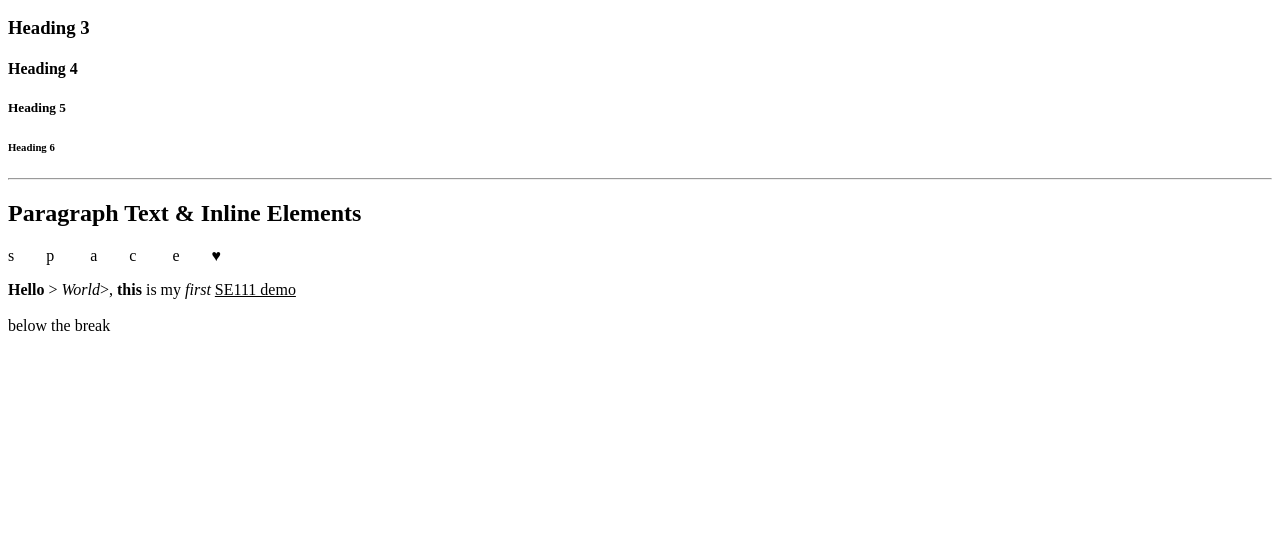
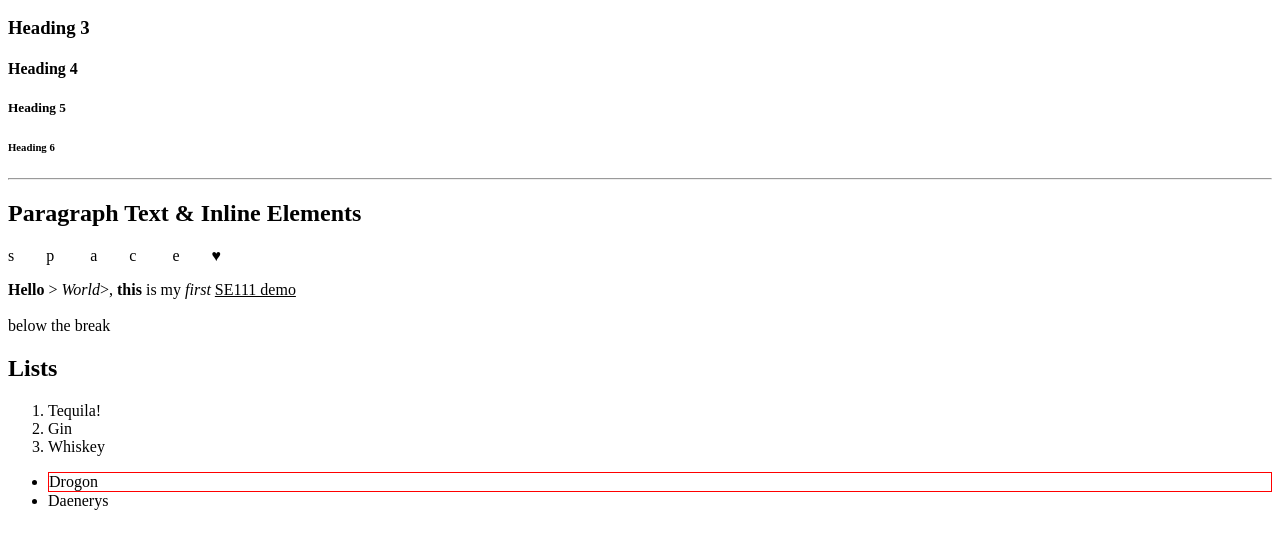
Before and after one commit to michaels019/se111_202320, a plain HTML site: page week1_demo/index.html in a window 1280 px wide. Shown: the part 112-660 px from the top of the page. Drawn offline with Linux system fonts and the light colour scheme.

Commit message:
introduced w1 assignment as well as modified w1 demo

```diff
--- a/week1_demo/index.html
+++ b/week1_demo/index.html
@@ -37,11 +37,27 @@
             <br> <!--New empty line; line break-->
             <br>
         below the break
+        <p>
 
 
-        <!--second part of demo-->
+        <div>
 
+            <h2>Lists</h2>
 
+            <!--ordered & unordered lists are also BLE; they contain list items for each item ... in ... the list-->
+
+            <ol>
+                <li>Tequila!</li>
+                <li>Gin</li>
+                <li>Whiskey</li>
+            </ol>
+
+            <ul>
+                <li style="border:1px solid red">Drogon</li>
+                <li>Daenerys</li>
+            </ul>
+
+        </div> <!--end of div-->
     </p>
 </body>
 </html>
```
Also changed, not shown: w1/index.html (added, +23 -0 lines), Git Commands.txt (added).
